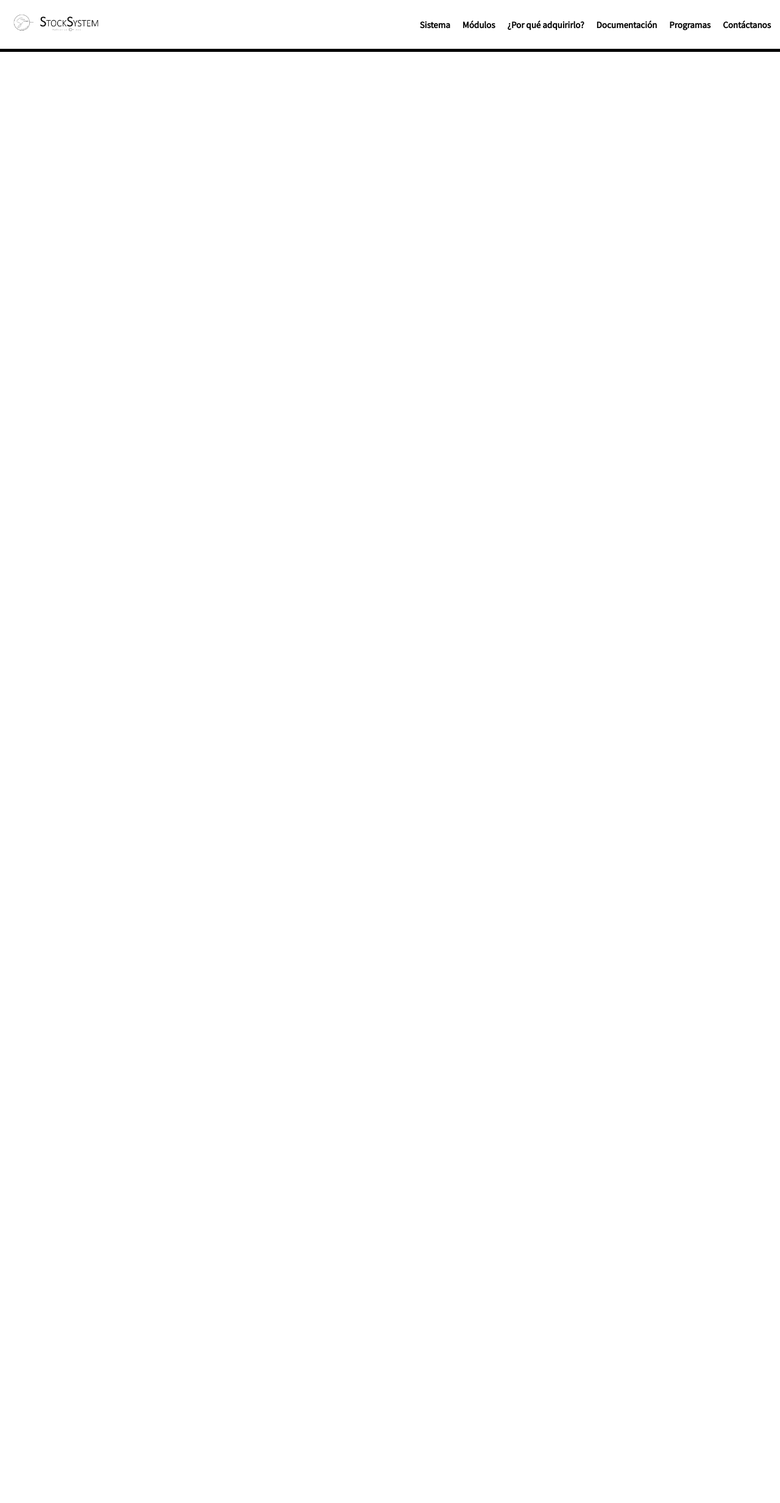
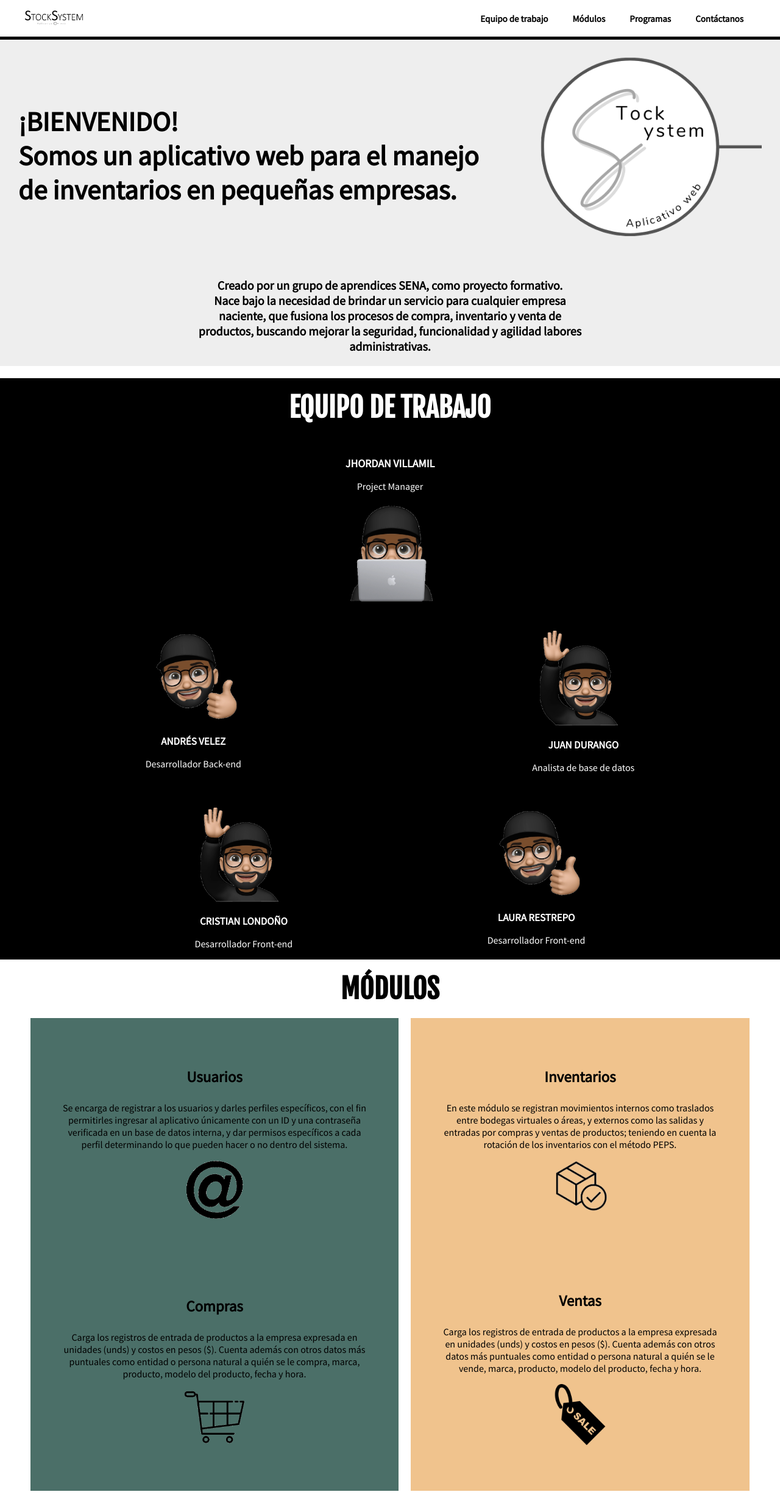
Before and after one commit to jcl22/StockSystem, a PHP site: page / in a window 1280 px wide. Shown: the whole page at 61% size. Before the commit the page ends 85 px from the top, so only its background shows below. Run offline with PHP 8.4, Linux system fonts and the light colour scheme.

Commit message:
Cambio de estilo

```diff
--- a/index.html
+++ b/index.html
@@ -21,22 +21,16 @@
 <body>
     <!-- header -->
     <header>
-        <div class="wrapper">
-            <div class="logos">
-                <figure class="logo">
-                    <img src="img/LOGO.png" alt="Logo de StockSystem" width="40">
-                </figure>
-                <figure class="StockS">
-                    <img src="img/STOCKSYSTEM.png" alt="Logo de StockSystem" width="100">
-                </figure>
+            <div class="StockS">
+                <img src="img/STOCKSYSTEM.png" alt="Logo de StockSystem" >
             </div>
             <div class="links">
                 <nav class="menu">
                     <ul>
-                        <li><a class="link" href="#sistema"> <b>Sistema</b></a></li>
+                        <li><a class="link" href="#sistema"> <b>Equipo de trabajo</b></a></li>
                         <li><a class="link" href="#modulos"><b>Módulos</b></a></li>
-                        <li><a class="link" href="#aspectos"><b>¿Por qué adquirirlo?</b></a></li>
-                        <li><a class="link" href="#documentacion"><b>Documentación</b></a></li>
+                        <!-- <li><a class="link" href="#aspectos"><b>¿Por qué adquirirlo?</b></a></li>
+                        <li><a class="link" href="#documentacion"><b>Documentación</b></a></li> -->
                         <li><a class="link" href="#programas"><b>Programas</b></a></li>
                         <li><a class="link" href="#contacto"><b>Contáctanos</b></a></li>
                         <!-- <li><a class= "image-input" href="">
@@ -51,71 +45,80 @@
                     </ul>
                 </nav>
             </div>
-        </div>
     </header>
 
 <!-- main -->
-    <!-- <section id="principal" class = "main">
-        <h1 class="description-main"> <span style="text-transform: uppercase;"> <br><br><b>¡Bienvenido!</b></span>
-            <br>Somos StockSystem, un aplicativo web <br>
-            para el manejo de inventarios en pequeñas empresas. <br>
+    <section id="principal" class = "main">
+        <div class="wrapper">
+            <div class="master">
+                <h1 > <span style="text-transform: uppercase;"> <b>¡Bienvenido!</b></span>
+                    <br>Somos un aplicativo web para el manejo <br>
+                    de inventarios en pequeñas empresas.
                 </h1>
+                <figure>
+                    <img class="main-img"src="img/LOGO.png" alt="">
+                </figure>
+            </div>
+            <div class="description-main">
+                <p><b> Creado por un grupo de aprendices <span style="text-transform: uppercase;">sena</span>, como proyecto formativo. <br>Nace bajo la necesidad de brindar
+                un servicio para cualquier empresa naciente, que fusiona los procesos de compra, inventario
+                y venta de productos, buscando mejorar la seguridad, funcionalidad y agilidad
+                labores administrativas. </b>
+                </p>
+            </div>
+        </div>
     </section>
 
-<!- system -->
-    <!-- <section  class="systems">
+<!-- system  -->
+    <section  class="systems">
+        <div class="wrapper">
             <div class="title-system">
-                <h2 id="sistema">sobre el sistema</h2>
+                <h2 id="sistema">Equipo de trabajo</h2>
             </div>
-                <article class="system">
-                    <p> Este aplicativo es creado por un grupo de aprendices <span style="text-transform: uppercase;">sena</span>, como proyecto formativo. Nace bajo la necesidad de brindar
-                    un servicio para cualquier empresa naciente, que fusiona los procesos de compra, inventario
-                    y venta de productos, buscando mejorar la seguridad, funcionalidad y agilidad
-                    labores administrativas.
-                    </p>
-                    <p><b>Nuestro equipo de trabajo:</b></p> <br>
-                </article>
                 <article class="projectm">
                     <div>
                         <p><span class="projectm-description" style="text-transform: uppercase;"><b>Jhordan Villamil</b></span></p>
                         <p>Project Manager</p>
-                        <img src="img/JHORDAN_PC.png" alt="" width="180">
+                        <img class="projectm-image"src="img/JHORDAN_PC.png" alt="" >
                     </div>
                 </article> <br> <br>
                 <article class="collaborators">
                     <div>
-                        <img src="img/JHORDAN_PULGAR.png" alt="" width="150">
+                        <img class="collaborators-image"src="img/JHORDAN_PULGAR.png" alt="">
                         <p><span class="collaborators-description" style="text-transform: uppercase;"><b>Andrés Velez</b></span></p>
                         <p>Desarrollador Back-end</p>
                     </div>
                     <div>
-                        <img src="img/JHORDAN_MANO.png" alt="" width="150">
+                        <img class="collaborators-image"src="img/JHORDAN_MANO.png" alt="">
                         <p><span class="collaborators-description" style="text-transform: uppercase;"><b>Juan Durango</b></span></p>
                         <p>Analista de base de datos</p>
                     </div>
                 </article> <br> <br>
                 <article class="collaborators-more">
                     <div>
-                        <img src="img/JHORDAN_MANO.png" alt="" width="150">
+                        <img class="collaborators-more-image"src="img/JHORDAN_MANO.png" alt="">
                         <p><span class="collaborators-more-description" style="text-transform: uppercase;"><b>Cristian Londoño</b></span></p>
                         <p>Desarrollador Front-end</p>
                     </div>
                     <div>
-                        <img src="img/JHORDAN_PULGAR.png" alt="" width="150">
+                        <img  class="collaborators-more-image"src="img/JHORDAN_PULGAR.png" alt="">
                         <p><span class="collaborators-more-description" style="text-transform: uppercase;"><b>Laura Restrepo</b></span></p>
                         <p>Desarrollador Front-end</p>
                     </div>
                 </article>
-    </section> -->
+        </div>
+    </section>
 
 <!-- modules -->
-    <!-- <section>
+    <section>
+        <div class="wrapper">
             <article class="title-modules">
                 <div>
-                    <h2 id="modulos">módulos y procesos</h2>
+                    <h2 id="modulos">módulos</h2>
                 </div>
             </article>
-            <article class="modules">
+            <div class="modules">
+                <article class="modules-left">
                     <article class="module-users">
                         <div class="module-users-left">
                             <h3 class=module-users-title>Usuarios</h3>
@@ -138,6 +141,8 @@
                             <img src="img/COMPRA.png" alt="Imágen de compras" width="100">
                         </figure>
                     </article>
+                </article>
+                <article class="modules-rigth">
                     <article class=module-stock>
                         <div class=module-stock-center>
                             <h3 class=module-stock-title>Inventarios</h3>
@@ -162,10 +167,13 @@
                         </figure>
                     </article>
                 </article>
-    </section> -->
+            </div>
+        </div>
+    </section>
 
 <!-- aspects -->
     <!-- <section class="aspects">
+        <div class="wrapper">
             <div class="title-aspects">
                 <h2 id="aspectos">¿por qué adquirirlo?</h2>
             </div>
@@ -180,15 +188,15 @@
                         perderlos y es ahí donde se hace importante el tener un software completo y confiable.
                     </p>
                 </div>
-            <figure class=aspect-security_image>
-                    <!- <img class="security_img"src="img/SEGURIDAD.png" alt="Imágen de servicios">  -->
-            <!-- </figure>
+                <div class=aspect-security_image> -->
+                        <!-- <img class="security_img"src="img/SEGURIDAD.png" alt="Imágen de servicios">  -->
+                <!-- </div>
             </article>
-            <br><br>
+                <br>
             <article class="customer">
-            <figure class=customer-client_image> -->
-                <!-- <img class="customer_img"src="img/CLIENTES.png" alt="Imágen de clientes"> -->
-            <!-- </figure>
+                <div class=customer-client_image>  -->
+                    <!-- <img class="customer_img"src="img/CLIENTES.png" alt="Imágen de clientes">  -->
+                <!-- </div>
                 <div class="customer-rigth">
                     <h3>Tacto con clientes y aliados</h3>
                     <p class="customer-description">
@@ -199,7 +207,8 @@
                     </p>
                 </div>
             </article>
-    </section> -->
+        </div>
+    </section>  -->
 
 <!-- documents -->
     <!-- <section >
@@ -264,9 +273,9 @@
                 <img src="img/PHP.png" alt="" width="300" height="150">
             </figure>
         </article>
-    </section>
+    </section> -->
 
-<!- contacts -->
+<!-- contacts  -->
     <!-- <section id=contacto class="contact-form">
         <div class="title-contact">
             <h2 >contáctanos</h2>
@@ -284,7 +293,7 @@
                 <a href="#" class="redes-link instagram" ></a>
                 <a href="#" class="redes-link twitter" ></a>
         </div>
-    </section> -->
+    </section>  -->
 
 <!-- footer -->
     <!-- <footer  class="footer">
@@ -300,13 +309,12 @@
                 <img src="/img/ANDROID.png" alt="" width="50">
             </figure>
         </div>
-
         <div class="footer-details">
             <figure class="sena_image">
                 <img src="img/SENA.png" alt="Logo del Sena" width="20" >
             </figure>
         <p class="footer-description"><span style="text-transform: uppercase;">adsi</span> 2021 - Ficha: 2164526</p>
         </div>
-    </footer> -->
+    </footer>  -->
 </body>
 </html>
--- a/style.css
+++ b/style.css
@@ -16,37 +16,23 @@ header{
         background-color:white;
         margin-bottom: 0px;
         margin-left:0px;
-        height: 20px;
+        height: 60px;
         width: inherit;
-        padding: 30px 5px;
         display: flex;
         align-items: center;
         justify-content:space-between;
         border-bottom: 5px solid black;
-        flex-wrap: wrap;
         /* border-bottom: 3px solid black;
         border-left: 3px solid black;
         border-bottom-left-radius:100px; */
 }
-.logos {
-        display:flex;
-        align-items:center;
-}
-.logo {
-        margin:0px;
-        margin-left: 10px;
-}
 .StockS {
         margin:0px;
-        margin-left: 10px;
+        margin-left: 40px;
+
 }
-.links {
-        display: flex;
-        align-items: center;
-        margin-right: 10px;
-}
-.link:hover {
-        color:#C9CCD5;
+.StockS img {
+        width: 100px;
 }
 .menu {
         height: inherit;
@@ -63,8 +49,10 @@ ul {
         align-items: center;
         flex-wrap:wrap;
 }
-li {
-        height: inherit;
+.links {
+        display: flex;
+        align-items: center;
+        margin-right: 40px;
 }
 .link {
         color: black;
@@ -72,9 +60,17 @@ li {
         text-decoration: none;
         display: inherit;
         align-items: center;
-        margin:0px 10px;
+        margin:0px 20px;
         padding:0px;
+
 }
+.link:hover {
+        color:#C9CCD5;
+}
+li {
+        height: inherit;
+}
+
 .image-input{
         margin: 4px;
 }
@@ -87,29 +83,59 @@ li {
 /* <!-- main --> */
 .main {
         width: 100%;
-        height: 430px;
-        background-image: url(img/MAIN.jpeg);
+        height: auto;
+        /* background-image: url(img/MAIN4.jpeg);
+        background-position-y: center;
         background-repeat: no-repeat;
-        background-attachment: fixed;
-        background-size:100%;
+        background-attachment: fixed; */
         color: black;
+        margin-bottom: 20px;
+        background-color:#EEEEEE ;
+        padding-bottom: 10px;
+}
+.master {
+        display:flex;
         align-items: center;
-        font-size: 32px;
-        flex-wrap: wrap;
+        justify-content: space-between;
+        height: 380px;
+}
+.master figure {
+        margin:0px;
+}
+h1 {
+        font-size: 45px;
+        padding-left:30px;
+        margin-top: 0px;
+        margin-bottom: 0px;
+}
+.main-img {
+        width: 450px;
+        margin:0px;
+        margin-right: 30px;
 }
 .description-main {
-        padding: 50px ;
-        padding-left:20px;
-        margin-top: 0px;
-        margin-bottom: 10px;
+        text-align: center;
+        font-size: 20px;
+        margin: 0px 300px;
+        padding: 10px 20px;
+        color: black;
+}
+.description-main:hover {
+        border: 1px solid grey;
+        border-radius: 10px;
+        box-shadow: 0px 0px 0px 1px grey;
+        cursor: pointer;
+}
+.description-main p {
+        margin:0px;
 }
 
 /* <!-- system --> */
 .systems {
-        margin: 10px 0px;
-        background-image: url(img/FONDO1.JPG);
-        background-size: 100% ;
-        background-repeat:no-repeat ;
+        margin: 5px 0px;
+        background-color: black;
+        color: white;
+        margin-bottom: 20px;
 }
 .title-system {
         font-size: 30px;
@@ -118,12 +144,9 @@ li {
         padding: 0px 40px;
         text-transform:uppercase;
         font-family: 'Fjalla One', sans-serif;
-        color: black;
+        color: white;
         margin: 0px 100px;
         border-top:5px solid black;
-        display: flex;
-        align-items: center;
-        justify-content: center;
 }
 .title-system h2 {
         padding: 0px auto;
@@ -133,29 +156,27 @@ li {
         background-color: black;
         color: white;
 }
-.system {
-        text-align: center;
-        font-size: 20px;
-        padding: 0px 100px;
-        flex-wrap: wrap;
-}
-
 .projectm {
         text-align: center;
 }
 .projectm-description{
-        color: black;
+        color: white;
         font-size: 18px;
+}
+.projectm-image {
+        width: 180px;
 }
 .collaborators {
         display: flex;
         justify-content: space-around;
         text-align: center;
-
 }
 .collaborators-description {
-        color: black;
+        color: white;
         font-size: 17px;
+}
+.collaborators-image {
+        width: 150px;
 }
 .collaborators-more {
         display: flex;
@@ -164,8 +185,11 @@ li {
 
 }
 .collaborators-more-description {
-        color: black;
+        color: white;
         font-size: 17px;
+}
+.collaborators-more-image {
+        width: 150px;
 }
 
 /* <!-- modules --> */
@@ -173,12 +197,9 @@ li {
         font-size: 30px;
         text-align: center;
         margin:0px;
-        padding: 0px 40px;
         text-transform:uppercase;
         font-family: 'Fjalla One', sans-serif;
         color: black;
-        margin: 0px 100px;
-        border-top:5px solid #22577A;
         display:flex;
         align-items: center;
         justify-content: center;
@@ -186,22 +207,38 @@ li {
 .title-modules h2 {
         padding: 0px auto;
         margin-top: 0px;
-        padding: 10px;
-        border: 5px solid #22577A;
-        background-color:#22577A;
-        color: white;
+        padding: 0px;
+        color: black;
+}
+#modulos {
+        margin:0px;
 }
 .modules {
         display:flex;
+        justify-content: space-around;
+        align-items: center;
+        margin: 10px 0px;
+        padding: 0px 40px;
+}
+.modules-left {
         justify-content:space-around;
         text-align: center;
         align-items: center;
         margin: 10px 0px;
         padding: 0px 40px;
-        background-image: url(img/FONDO2.JPG);
-        background-size: 100% ;
-        background-repeat:no-repeat ;
-        flex-wrap: wrap;
+        background-color: #4B6F68;
+        margin: 10px;
+        padding:15px;
+}
+.modules-rigth {
+        justify-content:space-around;
+        text-align: center;
+        align-items: center;
+        margin: 10px 0px;
+        padding: 0px 40px;
+        background-color: #F0C38D;
+        margin: 10px;
+        padding:15px;
 }
 .module-users {
         width: unset;
@@ -279,8 +316,8 @@ h3 {
         font-size: 25px;
 }
 .aspects {
-        width: 100%;
-        height: 950px;
+        width: auto;
+        height: auto;
         margin-bottom: 30px;
         margin:10px 0px;
         background-image: url(img/FONDO3.JPG);
@@ -297,7 +334,6 @@ h3 {
         margin: 0px auto;
         display: flex;
         justify-content: space-around;
-        flex-wrap: wrap;
 }
 .security-left {
         padding: 30px 40px;
@@ -325,7 +361,6 @@ h3 {
         margin: 0px auto;
         display: flex;
         justify-content: space-around;
-        flex-wrap: wrap;
 }
 .customer-rigth {
         padding: 30px 40px;
@@ -453,8 +488,6 @@ h3 {
         display: flex;
         justify-content: space-around;
         padding: 0px 200px;
-        flex-wrap: wrap;
-
 }
 .programs:hover{
         filter:none;
@@ -587,7 +620,7 @@ button {
 }
 .wrapper {
         /* min-width: 1000px; */
-        flex:1;
+        /* flex:1; */
         margin: 0px auto;
         display:inherit;
         align-items: inherit;
@@ -596,7 +629,7 @@ button {
         width: inherit;
 }
 
-@media screen and (max-width:1024px) {
+/* @media screen and (max-width:1024px) {
 
 }
 @media screen and (max-width:767px) {
@@ -618,6 +651,9 @@ button {
                 margin:0px;
                 padding:3px 0px;
         }
+        .links {
+                margin-right: 0px;
+        }
         .link:hover {
                 background-color: #C9CCD5;
                 color:black;
@@ -634,4 +670,4 @@ button {
 }
 @media screen and (max-width:320px) {
 
-}
+} */
```
Also changed, not shown: img/MAIN2.jpeg. Lines whose indentation alone changed are shown as unchanged.
